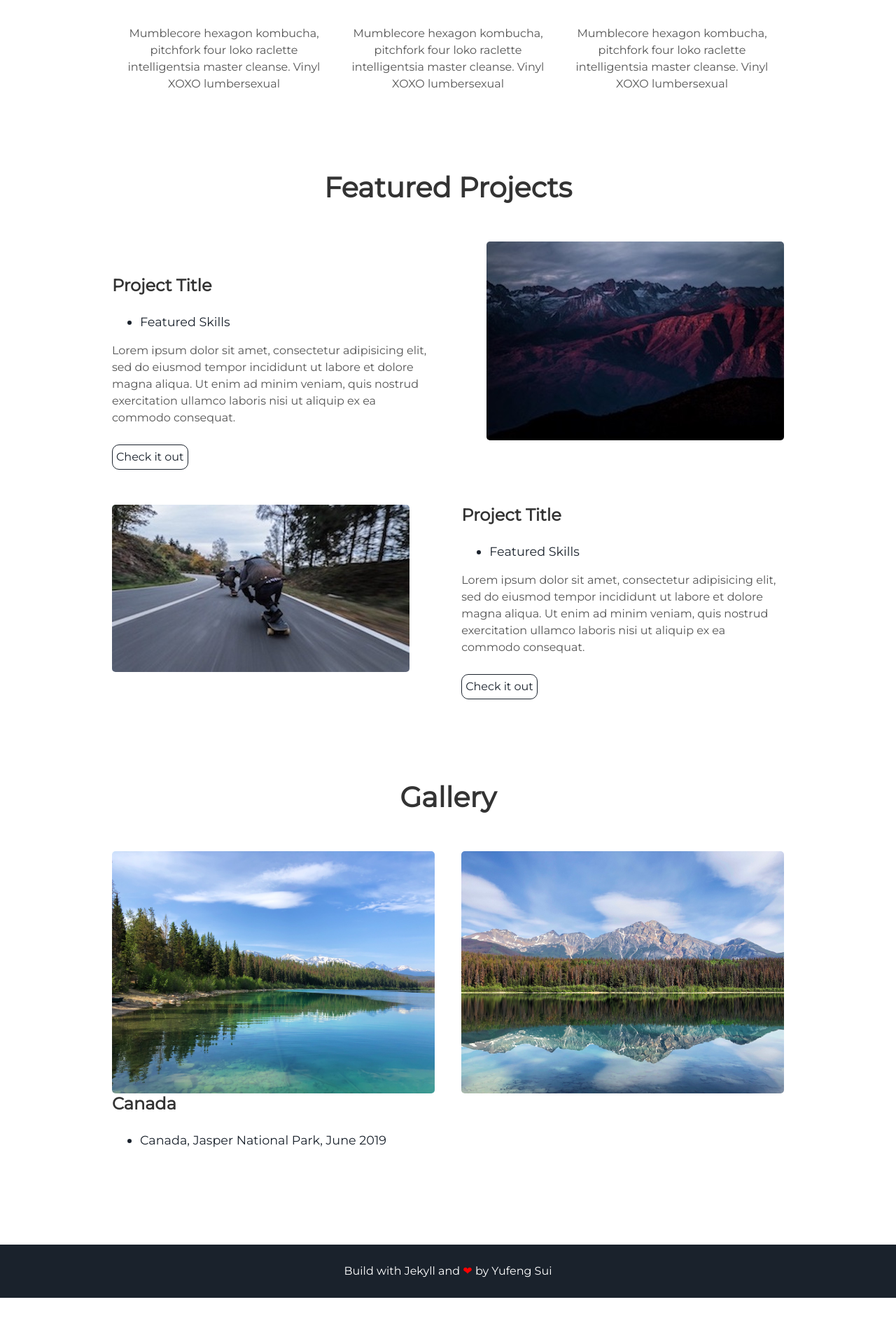
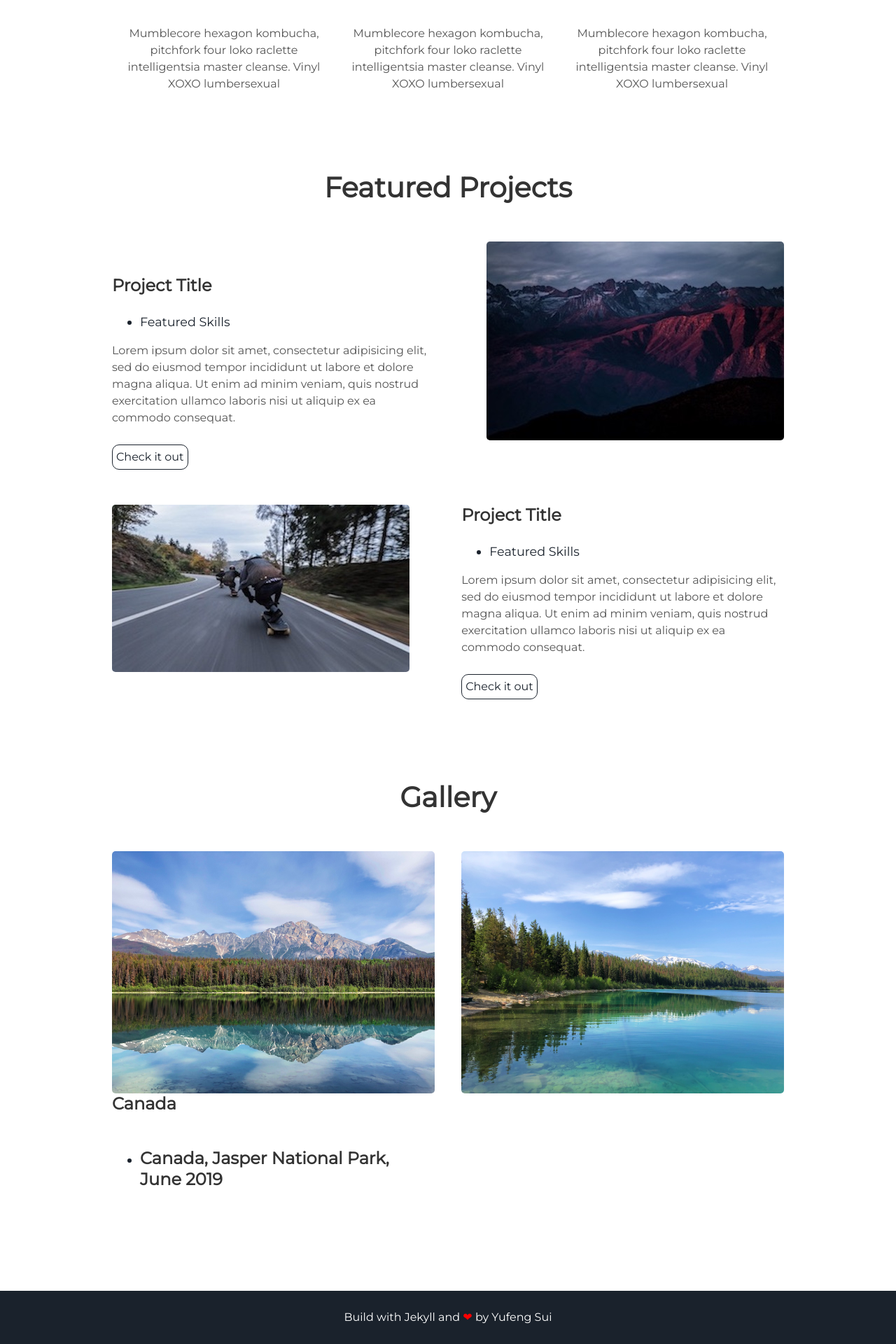
Before and after one commit to yfsui/yfsui.github.io, a Jekyll site: the page built from index.html, in a window 1280 px wide. Shown: the part 1330-3250 px from the top of the page at 70% size. Built offline with Jekyll 4.4.1, drawn with Linux system fonts in a browser that asks for light colours; before the commit the page ends 3184 px from its top, so only the background shows below that.

Commit message:
Update projects.html

```diff
--- a/_includes/projects.html
+++ b/_includes/projects.html
@@ -31,16 +31,16 @@
   <h1> Gallery </h1>
 </div>
 <div class="user-projects">
-  <div class="images-right">
+  <div class="images-left">
     <img alt="mountains" src="{{ "/assets/img/lake.JPG" | prepend: site.baseurl }}" />
   </div>
-  <div class="images-left">
+  <div class="images-right">
     <img alt="mountains" src="{{ "/assets/img/lake2.JPG" | prepend: site.baseurl }}" />
   </div>
   <div class="contents">
     <h3> Canada </h3>
     <ul>
-      <li> Canada, Jasper National Park, June 2019 </li>
+      <li><h3> Canada, Jasper National Park, June 2019 </h3></li>
     </ul>
   </div>
 </div>
```
